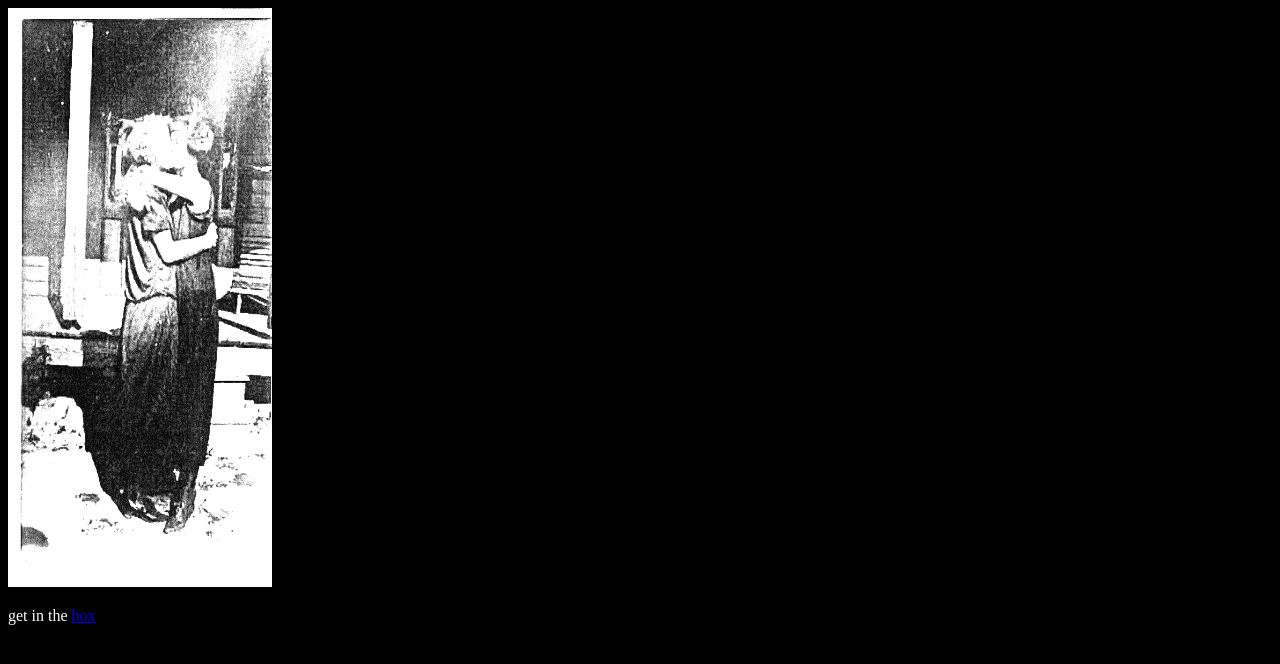
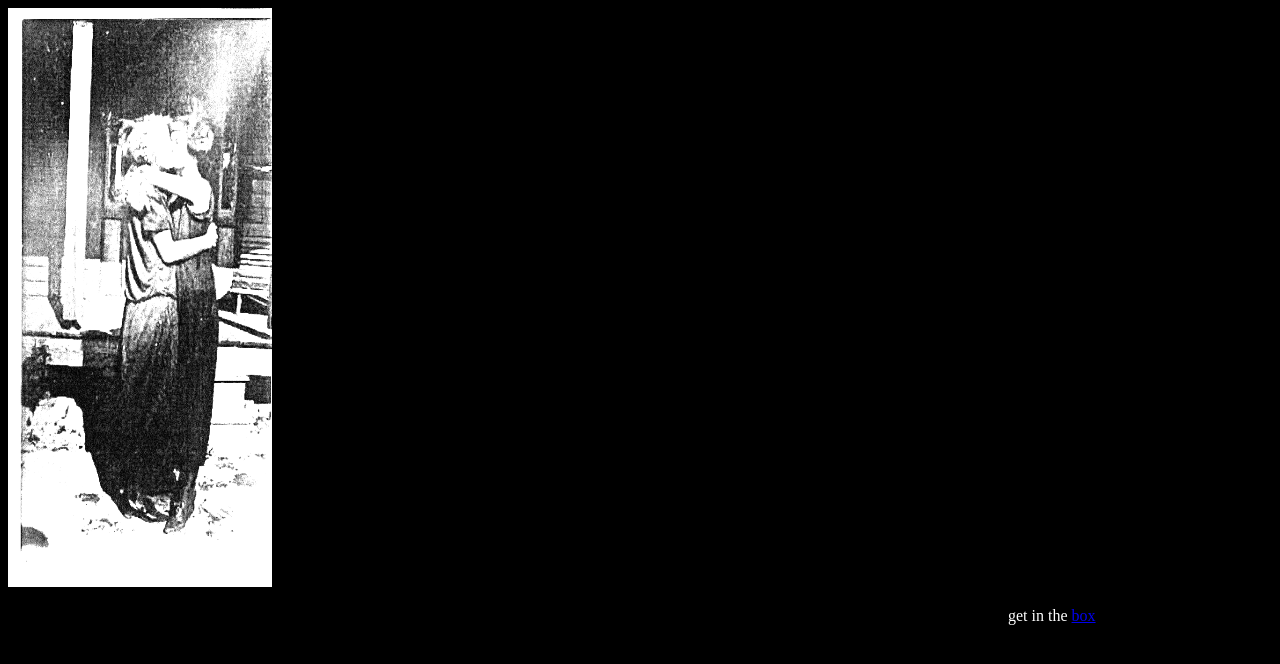
Before and after one commit to nathxnbis/snowbox, a plain HTML site: page index.html in a window 1280 px wide. Drawn offline with Linux system fonts and the light colour scheme.

Commit message:
Add files via upload

```diff
--- a/style.css
+++ b/style.css
@@ -3,4 +3,6 @@
 	background-color: #000000
 }
 p{ color: #FFFFFF}
-p
+p{
+	padding-left: 1000px
+}
```
